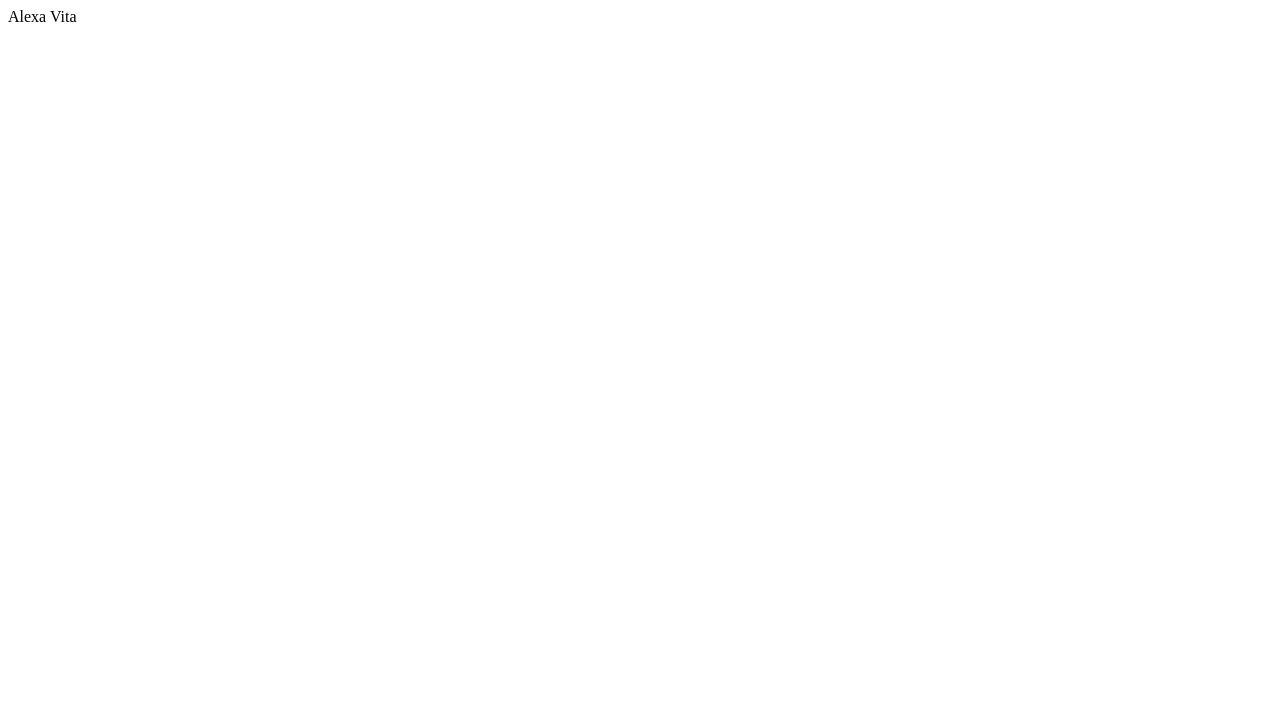
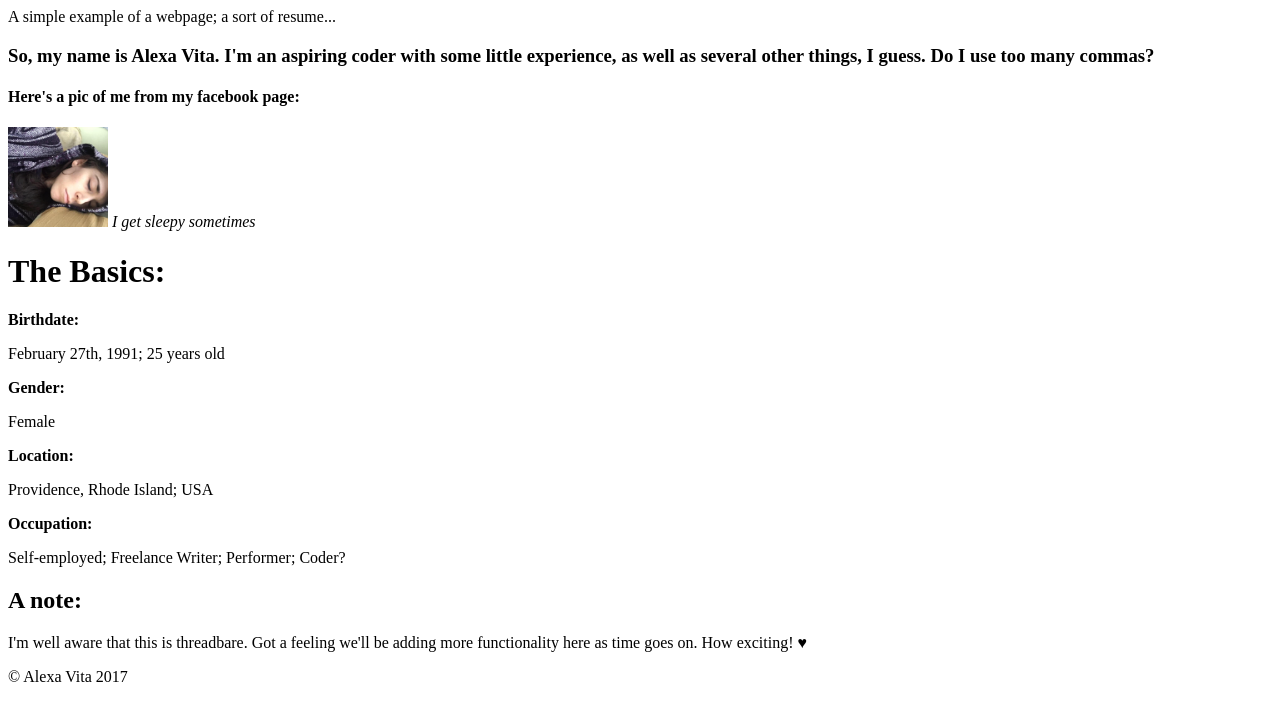
Before and after one commit to abvita/html-me-something, a plain HTML site: page index.html in a window 1280 px wide. Drawn offline with Linux system fonts and the light colour scheme; files whose address does not match are found by name.

Commit message:
Filled out index page and image folder

```diff
--- a/index.html
+++ b/index.html
@@ -1 +1,24 @@
-<p>Alexa Vita</p>
+<html>
+  <head>
+    <title>Alexa Vita Test Page</title>
+  </head>
+  <body>
+    <header>A simple example of a webpage; a sort of resume...</header>
+    <main>
+      <h3>So, my name is Alexa Vita. I'm an aspiring coder with some little experience, as well as several other things, I guess. Do I use too many commas?</h3>
+      <h4>Here's a pic of me from my facebook page:</h4>
+      <img src="/Users/alexvita/Documents/lc101/html-me-something/images/me1.jpg" alt="Sleepy Alexa" height="100" width="100">
+      <em>I get sleepy sometimes</em>
+      <h1>The Basics:</h1>
+      <strong>Birthdate:</strong><p>February 27th, 1991; 25 years old</p>
+      <strong>Gender:</strong><p>Female</p>
+      <strong>Location:</strong><p>Providence, Rhode Island; USA</p>
+      <strong>Occupation:</strong><p>Self-employed; Freelance Writer; Performer; Coder?</p>
+    </main>
+    <article>
+      <h1>A note:</h1>
+      <p>I'm well aware that this is threadbare. Got a feeling we'll be adding more functionality here as time goes on. How exciting! &hearts;</p>
+    </article>
+    <footer>&copy; Alexa Vita 2017</footer>
+  </body>
+</html>
```
Also changed, not shown: images/me1.jpg (added).
